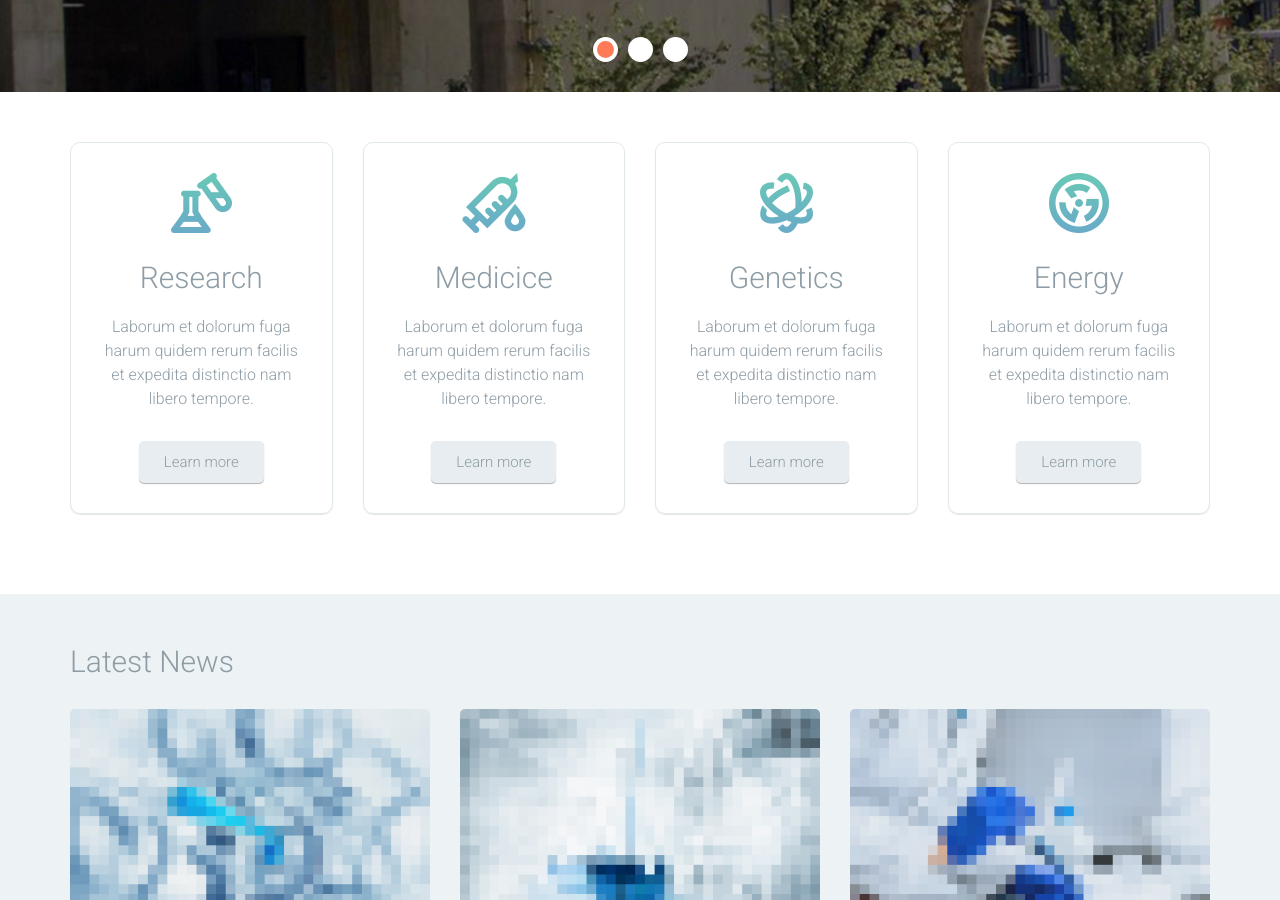
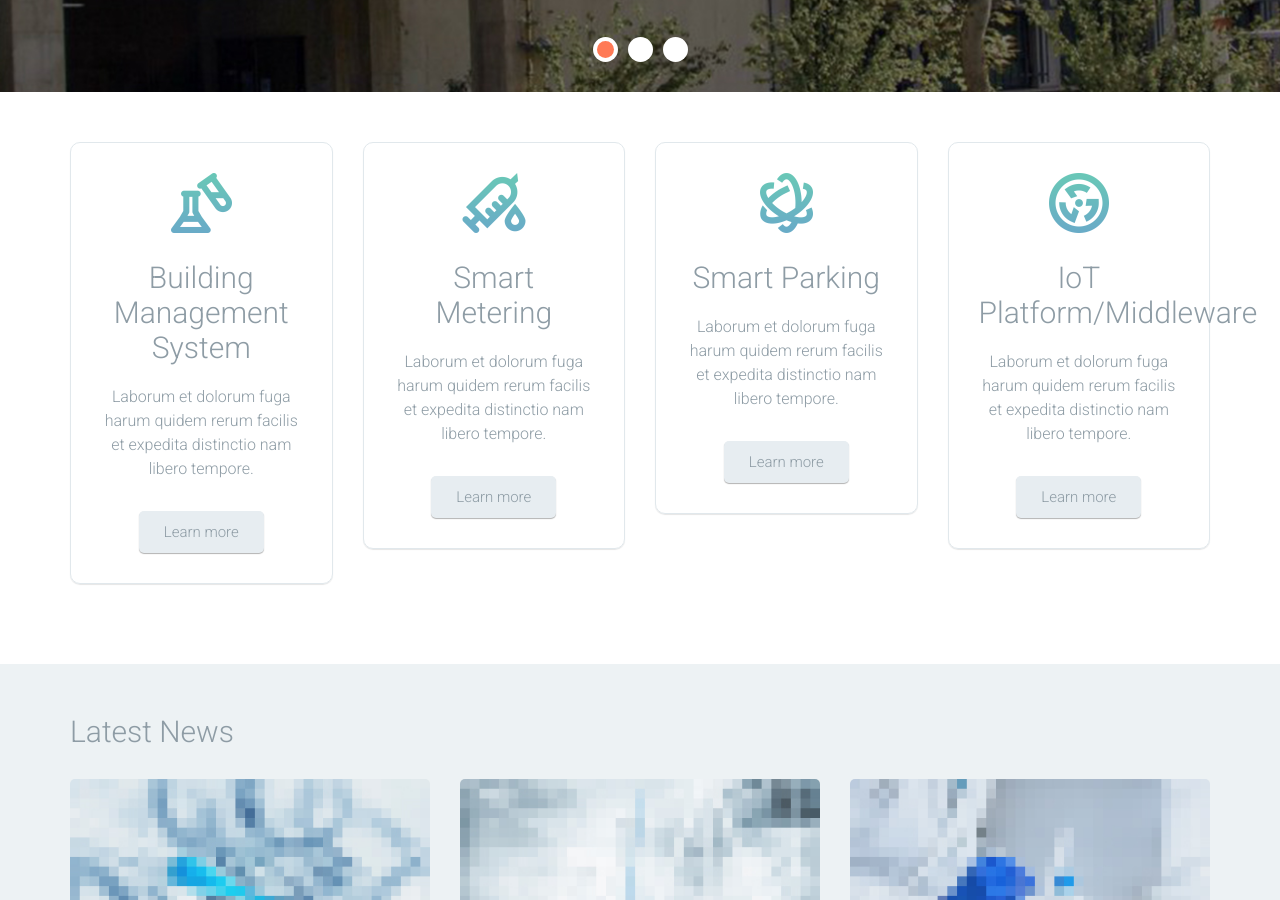
Before and after one commit to aiotrc/aiotrc.github.io, a Jekyll site: the page built from index.html, in a window 1280 px wide and 900 px high, scrolled down 628 px. Built offline with Jekyll 4.4.1, drawn with Linux system fonts in a browser that asks for light colours.

```diff
--- a/index.html
+++ b/index.html
@@ -69,7 +69,7 @@ layout: default
           <div class="col-md-3 col-sm-6">
             <div class="feature">
               <img src="images/icon-research-small.png" alt="" class="feature-image">
-              <h2 class="feature-title">Research</h2>
+              <h2 class="feature-title">Building Management System</h2>
               <p>Laborum et dolorum fuga harum quidem rerum facilis et expedita distinctio nam libero tempore.</p>
               <a href="" class="button">Learn more</a>
             </div>
@@ -77,7 +77,7 @@ layout: default
           <div class="col-md-3 col-sm-6">
             <div class="feature">
               <img src="images/icon-medicine-small.png" alt="" class="feature-image">
-              <h2 class="feature-title">Medicice</h2>
+              <h2 class="feature-title">Smart Metering</h2>
               <p>Laborum et dolorum fuga harum quidem rerum facilis et expedita distinctio nam libero tempore.</p>
               <a href="" class="button">Learn more</a>
             </div>
@@ -85,7 +85,7 @@ layout: default
           <div class="col-md-3 col-sm-6">
             <div class="feature">
               <img src="images/icon-genetics-small.png" alt="" class="feature-image">
-              <h2 class="feature-title">Genetics</h2>
+              <h2 class="feature-title">Smart Parking</h2>
               <p>Laborum et dolorum fuga harum quidem rerum facilis et expedita distinctio nam libero tempore.</p>
               <a href="" class="button">Learn more</a>
             </div>
@@ -93,7 +93,7 @@ layout: default
           <div class="col-md-3 col-sm-6">
             <div class="feature">
               <img src="images/icon-energy-small.png" alt="" class="feature-image">
-              <h2 class="feature-title">Energy</h2>
+              <h2 class="feature-title">IoT Platform/Middleware</h2>
               <p>Laborum et dolorum fuga harum quidem rerum facilis et expedita distinctio nam libero tempore.</p>
               <a href="" class="button">Learn more</a>
             </div>
```
